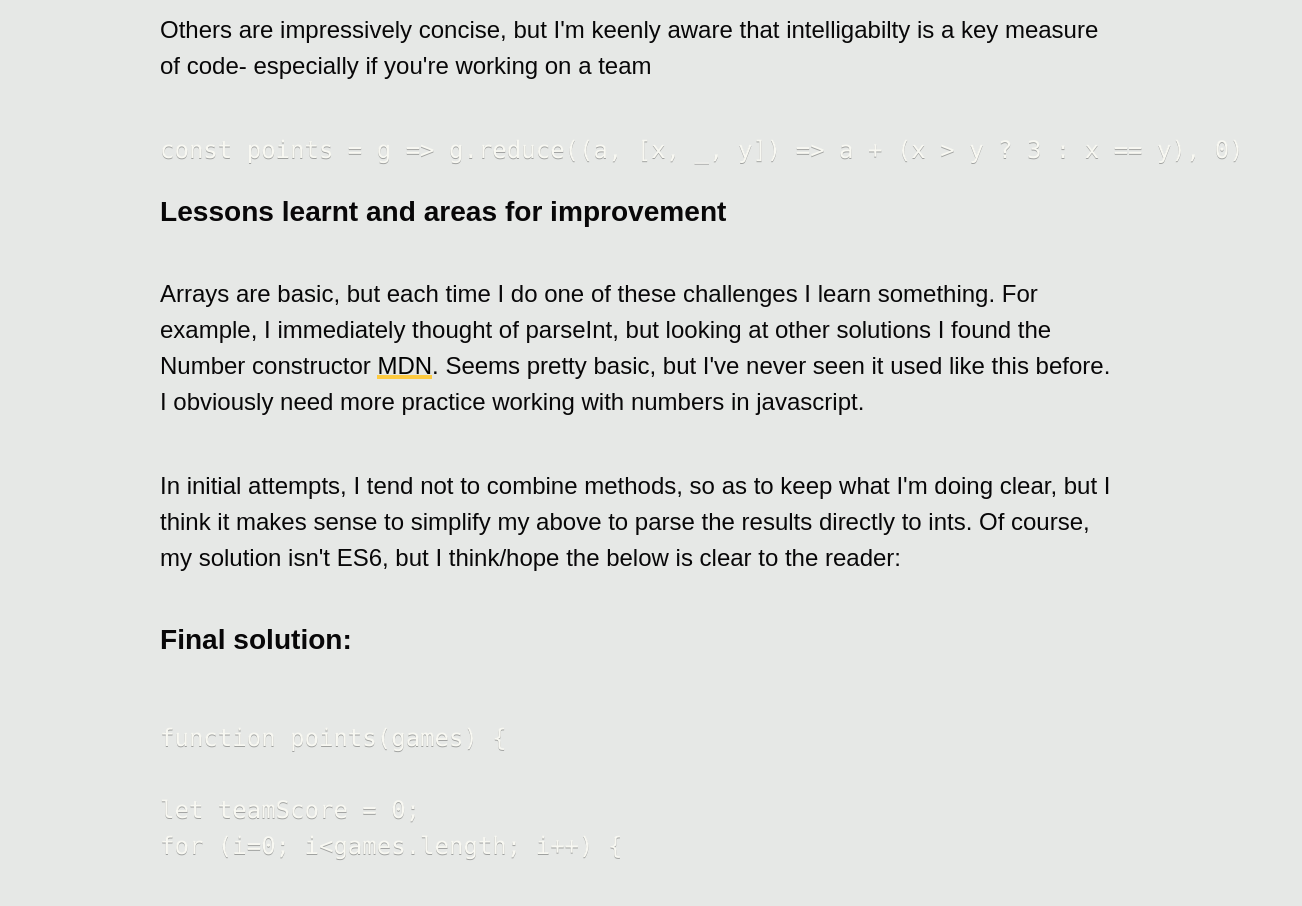
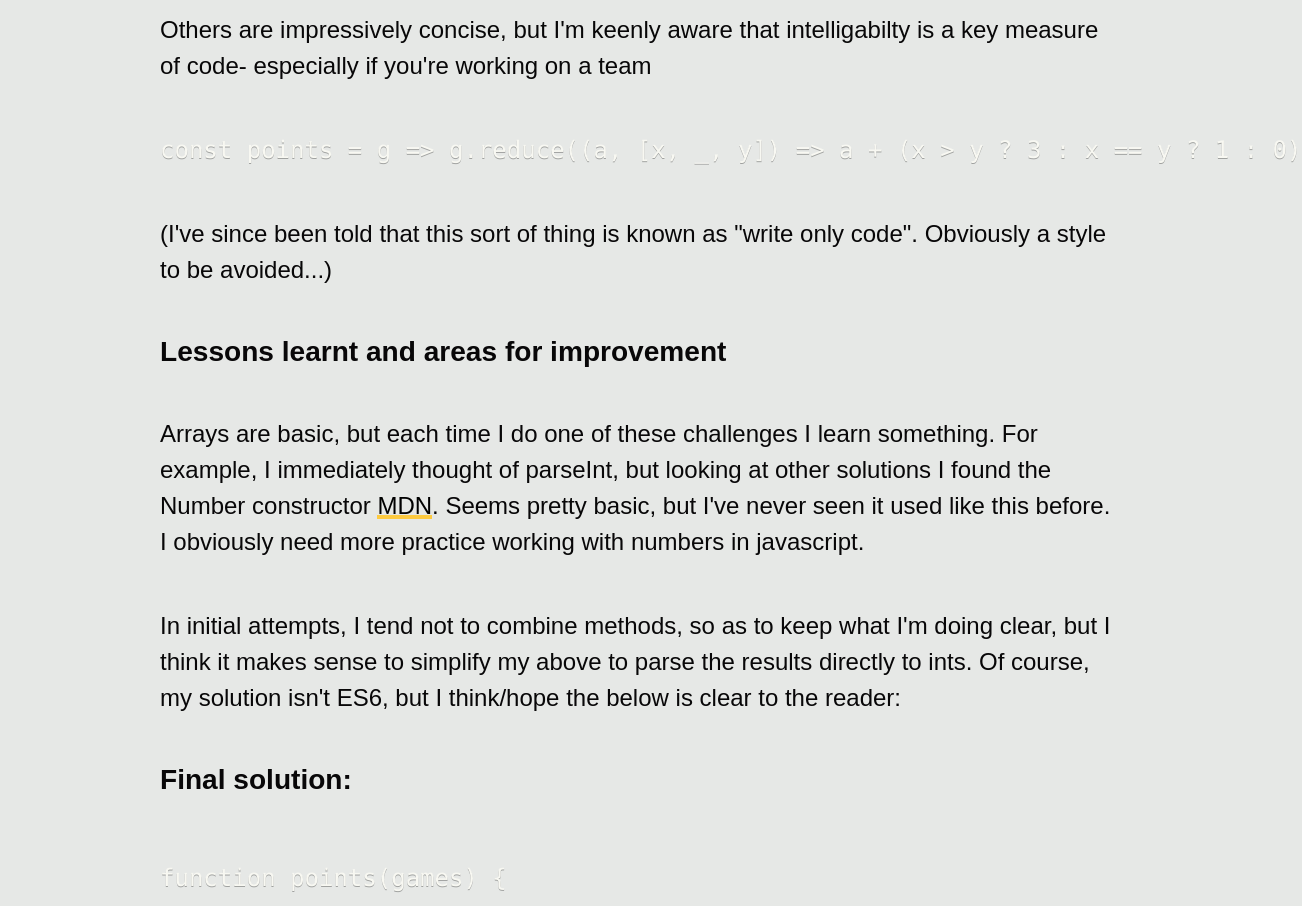
Before and after one commit to willworth/wwdev, a Gatsby site: page /190328-Codewars-totalPoints/ in a window 1280 px wide. Shown: the part 3060-3966 px from the top of the page, 1302 px wide, since content can reach past the window. Built offline with nearby package versions, Linux system fonts and the light colour scheme; Gatsby itself is replaced by a stand-in of ours; some packages are replaced by stand-ins of ours; code samples lack their colours.

Commit message:
blog error

````diff
--- a/content/blog/190328-Codewars-totalPoints/index.md
+++ b/content/blog/190328-Codewars-totalPoints/index.md
@@ -76,8 +76,10 @@ function points(games) {
 Others are impressively concise, but I'm keenly aware that intelligabilty is a key measure of code- especially if you're working on a team
 
 ```javascript
-const points = g => g.reduce((a, [x, _, y]) => a + (x > y ? 3 : x == y), 0)
+const points = g => g.reduce((a, [x, _, y]) => a + (x > y ? 3 : x == y ? 1 : 0)
 ```
+(I've since been told that this sort of thing is known as "write only code". Obviously a style to be avoided...)
+
 
 ### Lessons learnt and areas for improvement
 
@@ -96,14 +98,14 @@ function points(games) {
 let teamScore = 0;
 for (i=0; i<games.length; i++) {
 
-let home = parseInt(games[i].charAt(0));
-let away = parseInt(games[i].charAt(2));
-if (home > away)
-{  teamScore += 3;}
-else if (home == away)
-{ teamScore += 1;}
+  let home = parseInt(games[i].charAt(0));
+  let away = parseInt(games[i].charAt(2));
+  if (home > away)
+    {  teamScore += 3;}
+  else if (home == away)
+    { teamScore += 1;}
 
-}
+  }
 return teamScore;
 }
 ```
````
Also changed, not shown: 1 other file.
